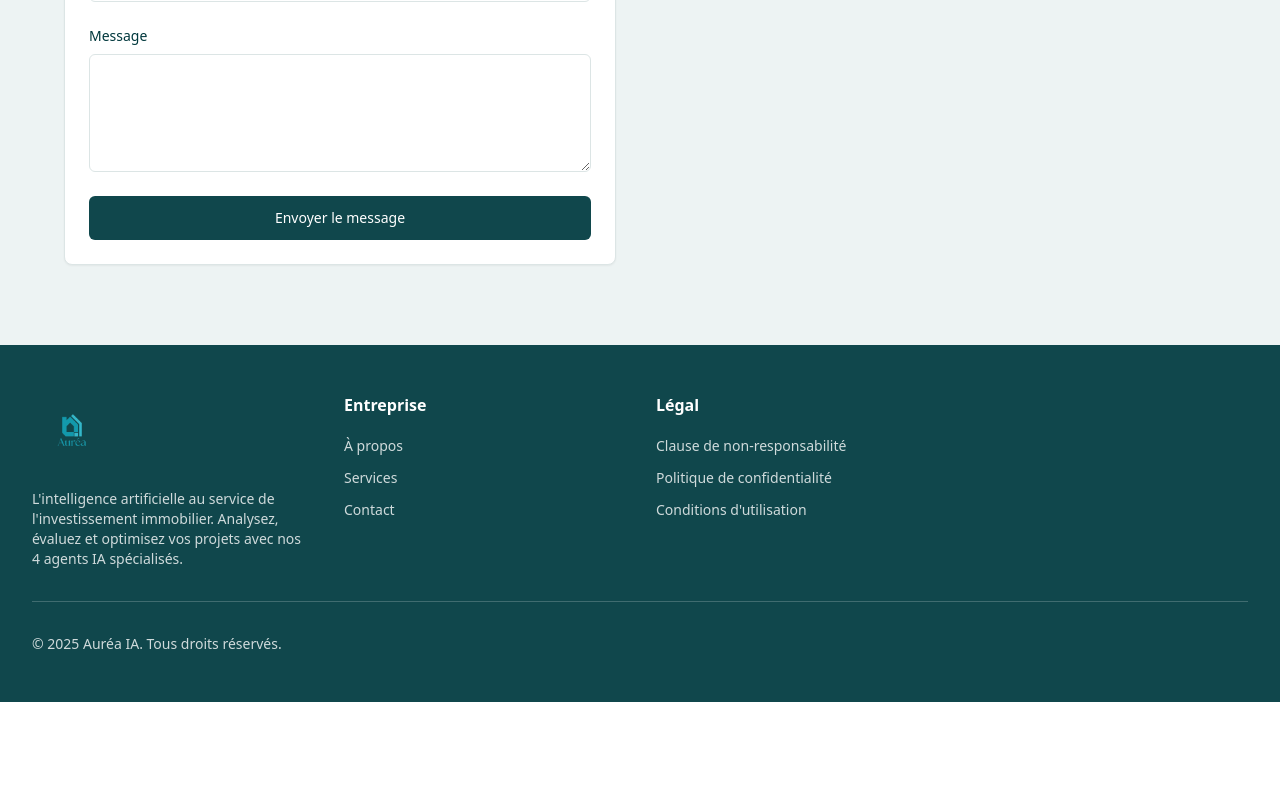
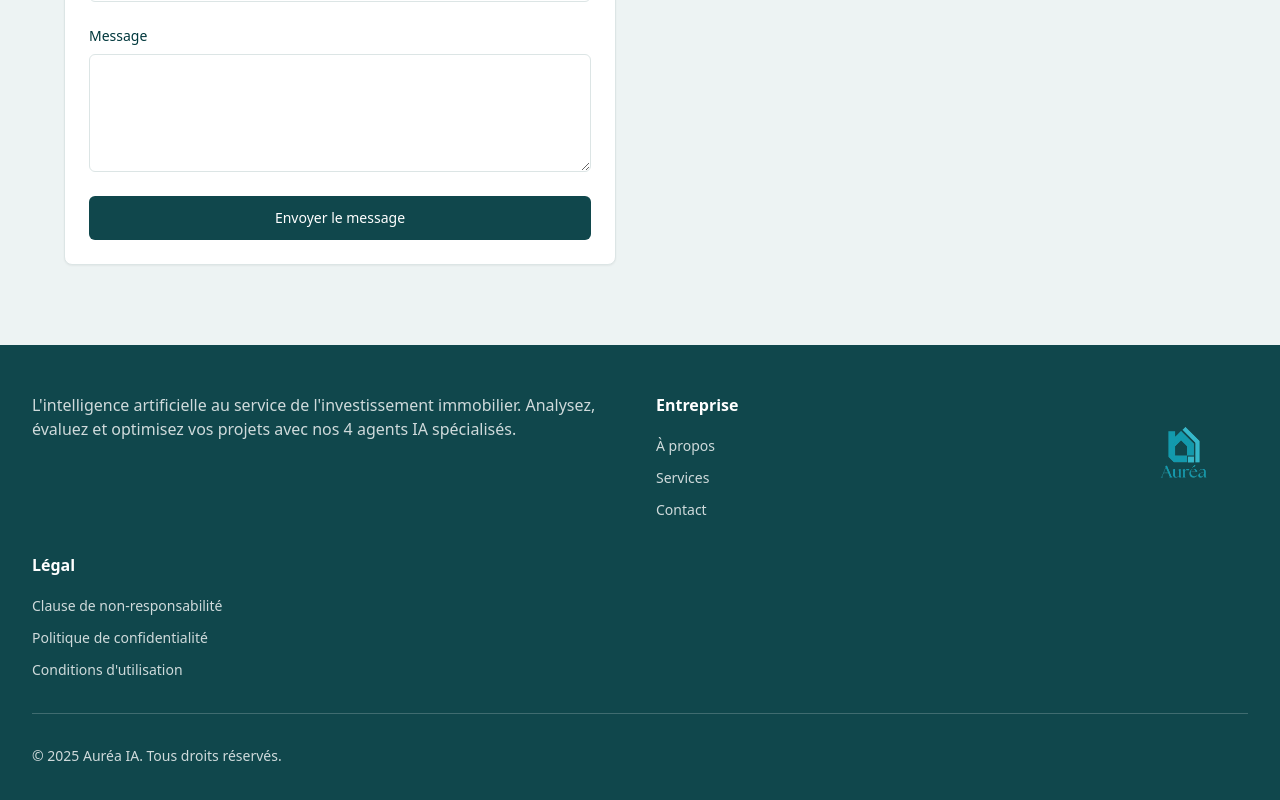
Before and after one commit to andytarrieu/dev-echo-lab, a React (Vite) app: page /contact in a window 1280 px wide. Shown: the part 723-1523 px from the top of the page. Before the commit the page ends 1425 px from the top, so only its background shows below. Built offline with nearby package versions, Linux system fonts and the light colour scheme; the HTML template or start-up script is replaced by a standard one.

Commit message:
Modify footer layout

```diff
--- a/src/components/Footer.tsx
+++ b/src/components/Footer.tsx
@@ -21,11 +21,8 @@ const Footer = () => {
     <footer className="bg-primary text-primary-foreground">
       <div className="container mx-auto px-4 sm:px-6 lg:px-8 py-12">
         <div className="grid md:grid-cols-4 gap-8 mb-8">
-          <div>
-            <Link to="/" className="flex items-center space-x-2 mb-4">
-              <img src={logoImage} alt="Auréa IA" className="h-20" />
-            </Link>
-<p className="text-primary-foreground/80 text-sm">
+          <div className="md:col-span-2">
+            <p className="text-primary-foreground/80 text-base mb-6">
               L'intelligence artificielle au service de l'investissement immobilier. Analysez, évaluez et optimisez vos projets avec nos 4 agents IA spécialisés.
             </p>
           </div>
@@ -47,6 +44,12 @@ const Footer = () => {
               </ul>
             </div>
           ))}
+
+          <div className="flex justify-end items-start md:col-start-4 md:row-start-1 md:row-span-2">
+            <Link to="/" className="flex items-center">
+              <img src={logoImage} alt="Auréa IA" className="h-32" />
+            </Link>
+          </div>
         </div>
 
         <div className="border-t border-primary-foreground/20 pt-8">
```
